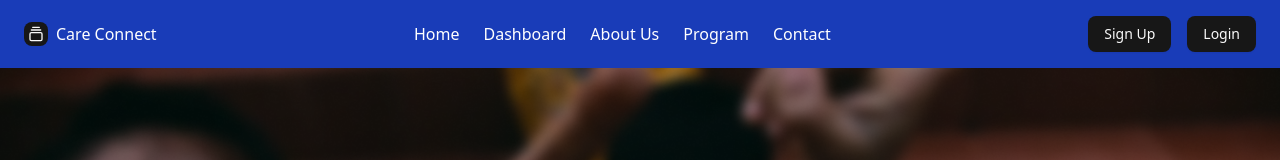
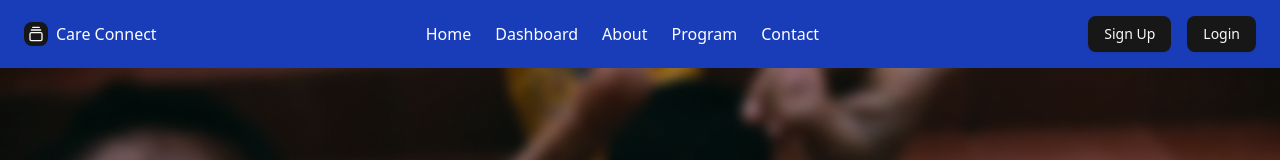
Before and after one commit to Made-Budhi/care-connect, a React (Vite) app: page / in a window 1280 px wide. Shown: the top 160 px of the page. Built offline with nearby package versions, Linux system fonts and the light colour scheme; no server answers.

Commit message:
Update LandingPage and add new node module
added react-scroll module for make scroll effect after press home, about, or program in navbar, make header sticky, and minor changes

```diff
--- a/package.json
+++ b/package.json
@@ -36,6 +36,7 @@
     "react-dom": "^19.1.0",
     "react-hook-form": "^7.56.4",
     "react-router": "^7.6.0",
+    "react-scroll": "^1.9.3",
     "sonner": "^2.0.3",
     "tailwind-merge": "^3.3.0",
     "tailwindcss": "^4.1.7",
@@ -46,6 +47,7 @@
     "@types/node": "^22.15.21",
     "@types/react": "^19.1.2",
     "@types/react-dom": "^19.1.2",
+    "@types/react-scroll": "^1.8.10",
     "@vitejs/plugin-react-swc": "^3.9.0",
     "eslint": "^9.25.0",
     "eslint-plugin-react-hooks": "^5.2.0",
--- a/src/pages/LandingPage.tsx
+++ b/src/pages/LandingPage.tsx
@@ -1,6 +1,7 @@
 import { useState } from "react";
 import {Button, buttonVariants} from "@/components/ui/button.tsx";
 import {Link, useNavigate} from "react-router";
+import {Link as ScrollLink} from "react-scroll";
 import Logo from "@/components/care-connect-logo.tsx";
 import useAuth from "@/hooks/useAuth.tsx";
 import useLogout from "@/hooks/useLogout.tsx";
@@ -59,15 +60,36 @@ function LandingPage() {
             </div>
         </div> */}
     <div className="min-h-screen flex flex-col">
-        <header className="relative bg-blue-800 text-white flex flex-wrap items-center justify-between px-4 py-3 sm:px-6 sm:py-4">
+        <header className="sticky top-0 z-50 bg-blue-800 text-white flex flex-wrap items-center justify-between px-4 py-3 sm:px-6 sm:py-4">
             <div className="flex items-center gap-2">
                 <Logo />
             </div>
             <nav className="hidden sm:flex gap-4 md:gap-6 justify-center">
-                <Link to="/" className="hover:underline">Home</Link>
+                <ScrollLink
+                    to="main"
+                    smooth={true}
+                    duration={500}
+                    className="hover:underline cursor-pointer"
+                >
+                    Home
+                </ScrollLink>
                 <Link to="/dashboard" className="hover:underline">Dashboard</Link>
-                <Link to="/about" className="hover:underline">About Us</Link>
-                <Link to="/program" className="hover:underline">Program</Link>
+                <ScrollLink
+                    to="about"
+                    smooth={true}
+                    duration={500}
+                    className="hover:underline cursor-pointer"
+                >
+                    About
+                </ScrollLink>
+                <ScrollLink
+                    to="program"
+                    smooth={true}
+                    duration={500}
+                    className="hover:underline cursor-pointer"
+                >
+                    Program
+                </ScrollLink>
                 <Link to="/contact" className="hover:underline">Contact</Link>
             </nav>
             <div className="hidden sm:flex items-center gap-4">
@@ -93,10 +115,31 @@ function LandingPage() {
             {/* Mobile navigation dropdown */}
             {isMobileMenuOpen && (
                 <nav className="absolute top-full left-0 w-full bg-black/50 text-white flex flex-col gap-2 p-4 rounded z-50">
-                    <Link to="/" className="hover:underline">Home</Link>
+                    <ScrollLink
+                        to="main"
+                        smooth={true}
+                        duration={500}
+                        className="hover:underline cursor-pointer"
+                    >
+                        Home
+                    </ScrollLink>
                     <Link to="/dashboard" className="hover:underline">Dashboard</Link>
-                    <Link to="/about" className="hover:underline">About Us</Link>
-                    <Link to="/program" className="hover:underline">Program</Link>
+                    <ScrollLink
+                        to="about"
+                        smooth={true}
+                        duration={500}
+                        className="hover:underline cursor-pointer"
+                    >
+                        About
+                    </ScrollLink>
+                    <ScrollLink
+                        to="program"
+                        smooth={true}
+                        duration={500}
+                        className="hover:underline cursor-pointer"
+                    >
+                        Program
+                    </ScrollLink>
                     <Link to="/contact" className="hover:underline">Contact</Link>
                     <div className="flex flex-col gap-2 mt-4">
                         {auth.accessToken ? (
@@ -106,13 +149,13 @@ function LandingPage() {
                             </>
                         ) : (
                             <>
-                                <Link to={"/register"} className={buttonVariants({ variant: "default" })}>Sign Up</Link>
-                                <div className="relative text-center text-sm after:absolute after:inset-0 after:top-1/2 after:z-0 after:flex after:items-center after:border-t after:border-border">
-                                    <span className="relative z-10 bg-accent-foreground px-2 text-white">
+                                <Link to={"/register"} className={buttonVariants({ variant: "secondary" })}>Sign Up</Link>
+                                <div className="relative text-center text-sm after:absolute after:inset-x-0 after:top-1/2 after:-translate-y-1/2 after:z-0 after:border-t after:border-border">
+                                    <span className="relative z-10 bg-accent-foreground/75 px-1 rounded-2xl text-white">
                                         Or
                                     </span>
                                 </div>
-                                <Link to={"/login"} className={buttonVariants({ variant: "default" })}>Login</Link>
+                                <Link to={"/login"} className={buttonVariants({ variant: "secondary" })}>Login</Link>
                             </>
                         )}
                     </div>
@@ -121,7 +164,7 @@ function LandingPage() {
         </header>
         <main className="flex-grow" onClick={() => setIsMobileMenuOpen(false)}>
             {/* Hero Section */}
-            <section className="bg-cover bg-center text-white py-60 px-6" style={{ backgroundImage: "url('/pictures/hero-image.png')" }}>
+            <section id="main" className="bg-cover bg-center text-white py-60 px-6" style={{ backgroundImage: "url('/pictures/hero-image.png')" }}>
                 <div className="max-w-4xl text-left pl-6">
                     <h1 className="text-4xl sm:text-5xl font-bold mb-6">Give Hope, Save Children's Future</h1>
                     <p className="text-lg sm:text-xl mb-8">
@@ -131,7 +174,7 @@ function LandingPage() {
             </section>
 
             {/* What We Do Section */}
-            <section className="py-16 px-6 bg-gray-100">
+            <section id="about" className="py-16 px-6 bg-gray-100">
                 <div className="max-w-6xl mx-auto">
                     {/* Content Row */}
                     <div className="flex flex-col sm:flex-row items-center gap-8 mb-12">
@@ -152,7 +195,7 @@ function LandingPage() {
                         </div>
                     </div>
                     {/* Features Row */}
-                    <div className="grid grid-cols-1 sm:grid-cols-2 lg:grid-cols-4 gap-6">
+                    <div className="grid grid-cols-1 sm:grid-cols-2 lg:grid-cols-4 gap-4">
                         <div className="flex flex-col items-center text-center">
                             <img src="/pictures/open-book.png" alt="Education" className="h-12 mb-4" />
                             <h3 className="font-bold text-lg">Education</h3>
@@ -178,7 +221,7 @@ function LandingPage() {
             </section>
 
             {/* Our Program Section */}
-            <section className="py-16 px-6">
+            <section id="program" className="py-16 px-6">
                 <div className="max-w-4xl mx-auto text-center">
                     <h2 className="text-3xl font-bold mb-6">Our Program</h2>
                     <div className="grid grid-cols-1 sm:grid-cols-2 lg:grid-cols-3 gap-6">
```
Also changed, not shown: 1 other file (tests, documents, lock files or other folders).
